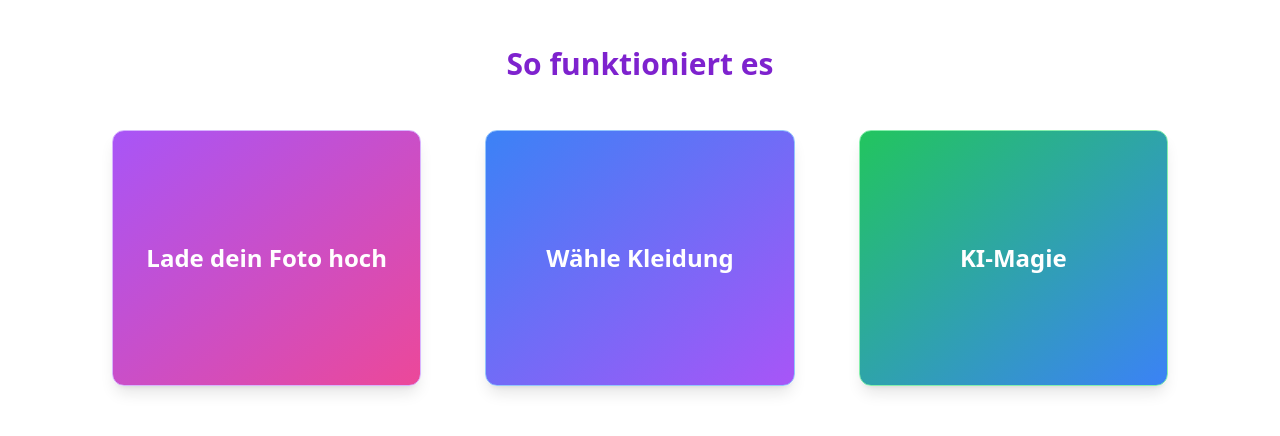
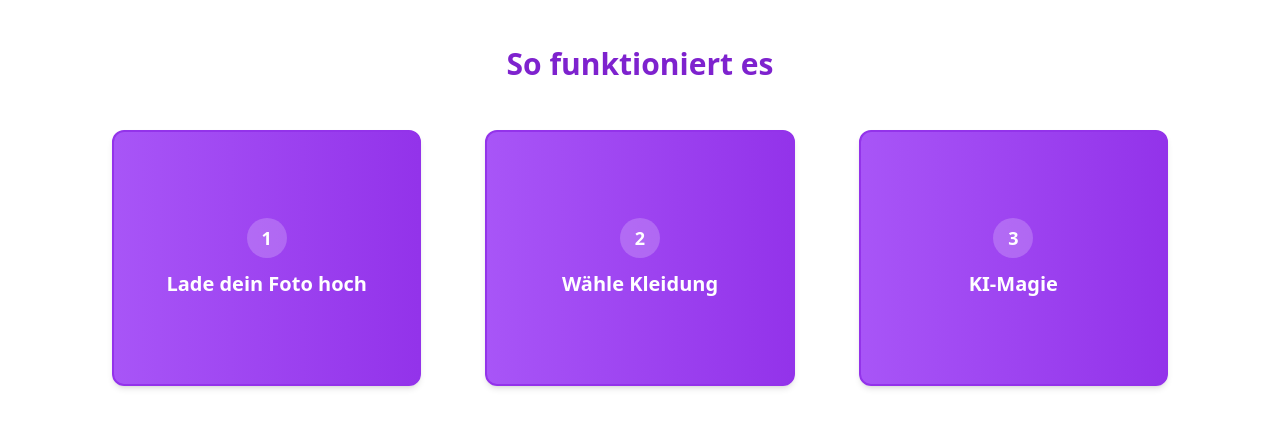
Before and after one commit to Kirschdieb/TryOnAI, a React (Vite) app: page / in a window 1280 px wide. Shown: the part 880-1316 px from the top of the page. Built offline with nearby package versions, Linux system fonts and the light colour scheme.

Commit message:
Add CTA section with scroll-based color transition and enhance feature cards

```diff
--- a/src/components/pages/NewLanding.jsx
+++ b/src/components/pages/NewLanding.jsx
@@ -15,6 +15,8 @@ export default function Landing() {
   const [isFaqOnPurple, setIsFaqOnPurple] = useState(false);
   const testimonialsRef = useRef(null);
   const [isTestimonialsOnPurple, setIsTestimonialsOnPurple] = useState(false);
+  const ctaRef = useRef(null);
+  const [isCtaOnPurple, setIsCtaOnPurple] = useState(false);
 
   useEffect(() => {
     const handleScroll = () => {
@@ -34,6 +36,10 @@ export default function Landing() {
       if (testimonialsRef.current) {
         const rect = testimonialsRef.current.getBoundingClientRect();
         setIsTestimonialsOnPurple(rect.top < window.innerHeight / 2);
+      }
+      if (ctaRef.current) {
+        const rect = ctaRef.current.getBoundingClientRect();
+        setIsCtaOnPurple(rect.top < window.innerHeight / 2);
       }
     };
     window.addEventListener('scroll', handleScroll);
@@ -98,22 +104,25 @@ export default function Landing() {
             <div className="py-12 md:py-20">
               <h2 className={`text-3xl font-bold text-center mb-12 transition-colors duration-300 ${isFeaturesOnPurple ? 'text-white' : 'text-purple-700'}`}>{t('landing.howItWorks')}</h2>
               <div className="mx-auto grid max-w-sm items-start gap-8 md:max-w-none md:grid-cols-3 lg:gap-16">
-                {/* Upload Photo - Interactive Flip Card */}
+                {/* 1. Upload Photo - Interactive Flip Card */}
                 <div className="relative h-64 w-full [perspective:1000px] group">
                   <div className="relative h-full w-full transition-all duration-700 [transform-style:preserve-3d] group-hover:[transform:rotateY(180deg)]">
                     {/* Front Side */}
-                    <div className={`absolute inset-0 w-full h-full [backface-visibility:hidden] rounded-xl shadow-lg hover:shadow-2xl transition-all duration-300 flex flex-col items-center justify-center p-6 border ${!isFeaturesOnPurple ? 'bg-gradient-to-br from-purple-500 to-pink-500 border-purple-300' : 'bg-white border-gray-100'}`}>
-                      <h3 className={`text-2xl font-bold transition-colors duration-300 ${!isFeaturesOnPurple ? 'text-white' : 'text-purple-700'}`}>{t('landing.uploadPhoto')}</h3>
+                    <div className={`absolute inset-0 w-full h-full [backface-visibility:hidden] rounded-xl shadow-md hover:shadow-lg transition-all duration-300 flex flex-col items-center justify-center p-6 border-2 ${!isFeaturesOnPurple ? 'bg-gradient-to-r from-purple-500 to-purple-600 border-purple-600' : 'bg-white border-purple-500'}`}>
+                      <div className={`w-10 h-10 rounded-full flex items-center justify-center mb-3 transition-colors duration-300 ${!isFeaturesOnPurple ? 'bg-white/20 text-white' : 'bg-purple-100 text-purple-600'}`}>
+                        <span className="text-lg font-bold">1</span>
+                      </div>
+                      <h3 className={`text-xl font-semibold transition-colors duration-300 ${!isFeaturesOnPurple ? 'text-white' : 'text-purple-700'}`}>{t('landing.uploadPhoto')}</h3>
                     </div>
                     {/* Back Side */}
-                    <div className={`absolute inset-0 w-full h-full [backface-visibility:hidden] [transform:rotateY(180deg)] rounded-xl shadow-lg flex flex-col items-center justify-center p-6 transition-all duration-300 ${!isFeaturesOnPurple ? 'bg-gradient-to-br from-purple-500 to-pink-500 text-white' : 'bg-white text-purple-700 border border-gray-100'}`}>
+                    <div className={`absolute inset-0 w-full h-full [backface-visibility:hidden] [transform:rotateY(180deg)] rounded-xl shadow-md flex flex-col items-center justify-center p-6 transition-all duration-300 border-2 ${!isFeaturesOnPurple ? 'bg-gradient-to-r from-purple-500 to-purple-600 text-white border-purple-600' : 'bg-white text-purple-700 border-purple-500'}`}>
                       <div className="mb-4">
-                        <svg className={`w-12 h-12 transition-colors duration-300 ${!isFeaturesOnPurple ? 'text-white opacity-80' : 'text-purple-500 opacity-80'}`} fill="none" stroke="currentColor" viewBox="0 0 24 24">
+                        <svg className={`w-12 h-12 transition-colors duration-300 ${!isFeaturesOnPurple ? 'text-white opacity-80' : 'text-purple-500 opacity-70'}`} fill="none" stroke="currentColor" viewBox="0 0 24 24">
                           <path strokeLinecap="round" strokeLinejoin="round" strokeWidth="2" d="M4 16l4.586-4.586a2 2 0 012.828 0L16 16m-2-2l1.586-1.586a2 2 0 012.828 0L20 14m-6-6h.01M6 20h12a2 2 0 002-2V6a2 2 0 00-2-2H6a2 2 0 00-2 2v12a2 2 0 002 2z" />
                         </svg>
                       </div>
-                      <h4 className="text-lg font-bold mb-2">{t('landing.uploadPhoto')}</h4>
-                      <p className={`text-sm text-center mb-4 transition-colors duration-300 ${!isFeaturesOnPurple ? 'opacity-90' : 'opacity-80'}`}>{t('landing.uploadPhotoDesc')}</p>
+                      <h4 className="text-lg font-semibold mb-2">{t('landing.uploadPhoto')}</h4>
+                      <p className={`text-sm text-center mb-4 transition-colors duration-300 ${!isFeaturesOnPurple ? 'text-white/90 opacity-90' : 'text-purple-600 opacity-70'}`}>{t('landing.uploadPhotoDesc')}</p>
                       <Link to="/profile" className={`px-4 py-2 rounded-lg transition-colors duration-300 ${!isFeaturesOnPurple ? 'bg-white text-purple-600 hover:bg-gray-100' : 'bg-purple-600 text-white hover:bg-purple-700'}`}>
                         {t('landing.getStarted')} →
                       </Link>
@@ -121,46 +130,52 @@ export default function Landing() {
                   </div>
                 </div>
 
-                {/* Choose Clothing - Interactive Flip Card */}
+                {/* 2. Choose Clothing - Interactive Flip Card */}
                 <div className="relative h-64 w-full [perspective:1000px] group">
                   <div className="relative h-full w-full transition-all duration-700 [transform-style:preserve-3d] group-hover:[transform:rotateY(180deg)]">
                     {/* Front Side */}
-                    <div className={`absolute inset-0 w-full h-full [backface-visibility:hidden] rounded-xl shadow-lg hover:shadow-2xl transition-all duration-300 flex flex-col items-center justify-center p-6 border ${!isFeaturesOnPurple ? 'bg-gradient-to-br from-blue-500 to-purple-500 border-blue-300' : 'bg-white border-gray-100'}`}>
-                      <h3 className={`text-2xl font-bold transition-colors duration-300 ${!isFeaturesOnPurple ? 'text-white' : 'text-purple-700'}`}>{t('landing.chooseClothing')}</h3>
+                    <div className={`absolute inset-0 w-full h-full [backface-visibility:hidden] rounded-xl shadow-md hover:shadow-lg transition-all duration-300 flex flex-col items-center justify-center p-6 border-2 ${!isFeaturesOnPurple ? 'bg-gradient-to-r from-purple-500 to-purple-600 border-purple-600' : 'bg-white border-purple-500'}`}>
+                      <div className={`w-10 h-10 rounded-full flex items-center justify-center mb-3 transition-colors duration-300 ${!isFeaturesOnPurple ? 'bg-white/20 text-white' : 'bg-purple-100 text-purple-600'}`}>
+                        <span className="text-lg font-bold">2</span>
+                      </div>
+                      <h3 className={`text-xl font-semibold transition-colors duration-300 ${!isFeaturesOnPurple ? 'text-white' : 'text-purple-700'}`}>{t('landing.chooseClothing')}</h3>
                     </div>
                     {/* Back Side */}
-                    <div className={`absolute inset-0 w-full h-full [backface-visibility:hidden] [transform:rotateY(180deg)] rounded-xl shadow-lg flex flex-col items-center justify-center p-6 transition-all duration-300 ${!isFeaturesOnPurple ? 'bg-gradient-to-br from-blue-500 to-purple-500 text-white' : 'bg-white text-purple-700 border border-gray-100'}`}>
+                    <div className={`absolute inset-0 w-full h-full [backface-visibility:hidden] [transform:rotateY(180deg)] rounded-xl shadow-md flex flex-col items-center justify-center p-6 transition-all duration-300 border-2 ${!isFeaturesOnPurple ? 'bg-gradient-to-r from-purple-500 to-purple-600 text-white border-purple-600' : 'bg-white text-purple-700 border-purple-500'}`}>
                       <div className="mb-4">
-                        <svg className={`w-12 h-12 transition-colors duration-300 ${!isFeaturesOnPurple ? 'text-white opacity-80' : 'text-purple-500 opacity-80'}`} fill="none" stroke="currentColor" viewBox="0 0 24 24">
+                        <svg className={`w-12 h-12 transition-colors duration-300 ${!isFeaturesOnPurple ? 'text-white opacity-80' : 'text-purple-500 opacity-70'}`} fill="none" stroke="currentColor" viewBox="0 0 24 24">
                           <path strokeLinecap="round" strokeLinejoin="round" strokeWidth="2" d="M16 11V7a4 4 0 00-8 0v4M5 9h14l1 12H4L5 9z" />
                         </svg>
                       </div>
-                      <h4 className="text-lg font-bold mb-2">{t('landing.chooseClothing')}</h4>
-                      <p className={`text-sm text-center mb-4 transition-colors duration-300 ${!isFeaturesOnPurple ? 'opacity-90' : 'opacity-80'}`}>{t('landing.chooseClothingDesc')}</p>
-                      <Link to="/browse" className={`px-4 py-2 rounded-lg transition-colors duration-300 ${!isFeaturesOnPurple ? 'bg-white text-blue-600 hover:bg-gray-100' : 'bg-purple-600 text-white hover:bg-purple-700'}`}>
+                      <h4 className="text-lg font-semibold mb-2">{t('landing.chooseClothing')}</h4>
+                      <p className={`text-sm text-center mb-4 transition-colors duration-300 ${!isFeaturesOnPurple ? 'text-white/90 opacity-90' : 'text-purple-600 opacity-70'}`}>{t('landing.chooseClothingDesc')}</p>
+                      <Link to="/browse" className={`px-4 py-2 rounded-lg transition-colors duration-300 ${!isFeaturesOnPurple ? 'bg-white text-purple-600 hover:bg-gray-100' : 'bg-purple-600 text-white hover:bg-purple-700'}`}>
                         {t('browse.tryNow')} →
                       </Link>
                     </div>
                   </div>
                 </div>
 
-                {/* AI Magic - Interactive Flip Card */}
+                {/* 3. AI Magic - Interactive Flip Card */}
                 <div className="relative h-64 w-full [perspective:1000px] group">
                   <div className="relative h-full w-full transition-all duration-700 [transform-style:preserve-3d] group-hover:[transform:rotateY(180deg)]">
                     {/* Front Side */}
-                    <div className={`absolute inset-0 w-full h-full [backface-visibility:hidden] rounded-xl shadow-lg hover:shadow-2xl transition-all duration-300 flex flex-col items-center justify-center p-6 border ${!isFeaturesOnPurple ? 'bg-gradient-to-br from-green-500 to-blue-500 border-green-300' : 'bg-white border-gray-100'}`}>
-                      <h3 className={`text-2xl font-bold transition-colors duration-300 ${!isFeaturesOnPurple ? 'text-white' : 'text-purple-700'}`}>{t('landing.aiMagic')}</h3>
+                    <div className={`absolute inset-0 w-full h-full [backface-visibility:hidden] rounded-xl shadow-md hover:shadow-lg transition-all duration-300 flex flex-col items-center justify-center p-6 border-2 ${!isFeaturesOnPurple ? 'bg-gradient-to-r from-purple-500 to-purple-600 border-purple-600' : 'bg-white border-purple-500'}`}>
+                      <div className={`w-10 h-10 rounded-full flex items-center justify-center mb-3 transition-colors duration-300 ${!isFeaturesOnPurple ? 'bg-white/20 text-white' : 'bg-purple-100 text-purple-600'}`}>
+                        <span className="text-lg font-bold">3</span>
+                      </div>
+                      <h3 className={`text-xl font-semibold transition-colors duration-300 ${!isFeaturesOnPurple ? 'text-white' : 'text-purple-700'}`}>{t('landing.aiMagic')}</h3>
                     </div>
                     {/* Back Side */}
-                    <div className={`absolute inset-0 w-full h-full [backface-visibility:hidden] [transform:rotateY(180deg)] rounded-xl shadow-lg flex flex-col items-center justify-center p-6 transition-all duration-300 ${!isFeaturesOnPurple ? 'bg-gradient-to-br from-green-500 to-blue-500 text-white' : 'bg-white text-purple-700 border border-gray-100'}`}>
+                    <div className={`absolute inset-0 w-full h-full [backface-visibility:hidden] [transform:rotateY(180deg)] rounded-xl shadow-md flex flex-col items-center justify-center p-6 transition-all duration-300 border-2 ${!isFeaturesOnPurple ? 'bg-gradient-to-r from-purple-500 to-purple-600 text-white border-purple-600' : 'bg-white text-purple-700 border-purple-500'}`}>
                       <div className="mb-4">
-                        <svg className={`w-12 h-12 transition-colors duration-300 ${!isFeaturesOnPurple ? 'text-white opacity-80' : 'text-purple-500 opacity-80'}`} fill="none" stroke="currentColor" viewBox="0 0 24 24">
+                        <svg className={`w-12 h-12 transition-colors duration-300 ${!isFeaturesOnPurple ? 'text-white opacity-80' : 'text-purple-500 opacity-70'}`} fill="none" stroke="currentColor" viewBox="0 0 24 24">
                           <path strokeLinecap="round" strokeLinejoin="round" strokeWidth="2" d="M9.663 17h4.673M12 3v1m6.364 1.636l-.707.707M21 12h-1M4 12H3m3.343-5.657l-.707-.707m2.828 9.9a5 5 0 117.072 0l-.548.547A3.374 3.374 0 0014 18.469V19a2 2 0 11-4 0v-.531c0-.895-.356-1.754-.988-2.386l-.548-.547z" />
                         </svg>
                       </div>
-                      <h4 className="text-lg font-bold mb-2">{t('landing.aiMagic')}</h4>
-                      <p className={`text-sm text-center mb-4 transition-colors duration-300 ${!isFeaturesOnPurple ? 'opacity-90' : 'opacity-80'}`}>{t('landing.aiMagicDesc')}</p>
-                      <Link to="/try-on" className={`px-4 py-2 rounded-lg transition-colors duration-300 ${!isFeaturesOnPurple ? 'bg-white text-green-600 hover:bg-gray-100' : 'bg-purple-600 text-white hover:bg-purple-700'}`}>
+                      <h4 className="text-lg font-semibold mb-2">{t('landing.aiMagic')}</h4>
+                      <p className={`text-sm text-center mb-4 transition-colors duration-300 ${!isFeaturesOnPurple ? 'text-white/90 opacity-90' : 'text-purple-600 opacity-70'}`}>{t('landing.aiMagicDesc')}</p>
+                      <Link to="/try-on" className={`px-4 py-2 rounded-lg transition-colors duration-300 ${!isFeaturesOnPurple ? 'bg-white text-purple-600 hover:bg-gray-100' : 'bg-purple-600 text-white hover:bg-purple-700'}`}>
                         {t('landing.tryNow')} →
                       </Link>
                     </div>
@@ -190,15 +205,15 @@ export default function Landing() {
       </div>
 
       {/* Call to Action */}
-      <div className="mx-auto max-w-6xl px-4 pb-16">
-        <div className="relative bg-gradient-to-r from-lavender to-purple-600 rounded-2xl px-8 py-10 md:py-16 md:px-12">
+      <div className="mx-auto max-w-6xl px-4 pb-16" ref={ctaRef}>
+        <div className={`relative rounded-2xl px-8 py-10 md:py-16 md:px-12 transition-all duration-300 ${!isCtaOnPurple ? 'bg-gradient-to-r from-purple-500 to-purple-600' : 'bg-white border-2 border-purple-500'}`}>
           <div className="relative flex flex-col items-center">
-            <h2 className="h2 mb-4 text-center text-3xl font-bold text-white">{t('landing.readyTransform')}</h2>
-            <p className="mb-6 text-center text-lg text-purple-200">
+            <h2 className={`h2 mb-4 text-center text-3xl font-bold transition-colors duration-300 ${!isCtaOnPurple ? 'text-white' : 'text-purple-700'}`}>{t('landing.readyTransform')}</h2>
+            <p className={`mb-6 text-center text-lg transition-colors duration-300 ${!isCtaOnPurple ? 'text-purple-200' : 'text-purple-600'}`}>
               {t('landing.joinThousands')}
             </p>
             <Link to="/try-on">
-              <Button variant="secondary" className="w-full sm:w-auto text-lg px-8 py-3 bg-white text-purple-600 hover:bg-gray-100">
+              <Button variant="secondary" className={`w-full sm:w-auto text-lg px-8 py-3 transition-colors duration-300 ${!isCtaOnPurple ? 'bg-white text-purple-600 hover:bg-gray-100' : 'bg-purple-600 text-white hover:bg-purple-700'}`}>
                 {t('landing.getStarted')}
               </Button>
             </Link>
```
